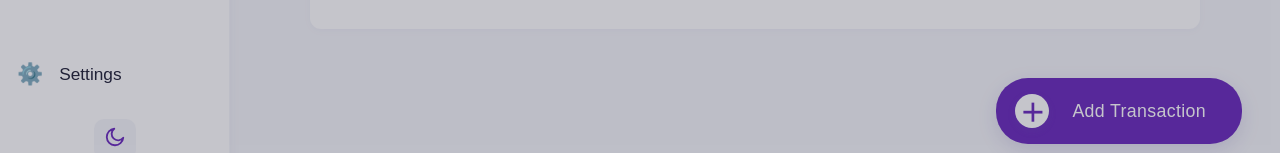
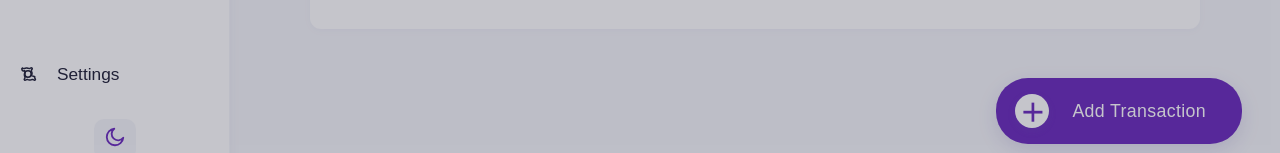
Before and after one commit to Workflow-Manager-admin/financeflow-23329-817ab18b, a React (Create React App) app in the folder financeflow/: page / in a window 1280 px wide. Shown: the part 618-771 px from the top of the page. Built offline with nearby package versions, Linux system fonts and the light colour scheme; the HTML template or start-up script is replaced by a standard one.

Commit message:
Auto-commit: Changes as of 2025-05-30T04:00:05.558634+00:00

```diff
--- a/financeflow/src/components/Sidebar.js
+++ b/financeflow/src/components/Sidebar.js
@@ -40,8 +40,11 @@ const icons = {
     </svg>
   ),
   settings: (
-    // Gear emoji for improved clarity and recognizability
-    <span role="img" aria-label="Settings" style={{ fontSize: 21, display: 'inline-block', verticalAlign: 'middle', marginTop: -1, lineHeight: 1 }}>⚙️</span>
+    // Modern minimal SVG gear icon matching the visual style of sidebar icons
+    <svg viewBox="0 0 24 24" width="22" height="22" fill="none" stroke="currentColor" strokeWidth="1.7" strokeLinecap="round" strokeLinejoin="round" aria-hidden="true">
+      <circle cx="12" cy="12" r="3.5" />
+      <path d="M19.4 15a2 2 0 0 0 .4 2.1l.02.02a1 1 0 0 1-1.41 1.41l-.02-.02a2 2 0 0 0-2.1-.41c-.6.29-1.25.47-1.88.52-.13.01-.27.01-.41.01-.14 0-.28 0-.41-.01a7.2 7.2 0 0 1-1.88-.52 2 2 0 0 0-2.1.41l-.02.02a1 1 0 0 1-1.41-1.41l.02-.02a2 2 0 0 0 .41-2.1c-.29-.6-.47-1.25-.52-1.88a2.3 2.3 0 0 1-.01-.41c0-.14 0-.28.01-.41.05-.63.23-1.28.52-1.88a2 2 0 0 0-.41-2.1l-.02-.02A1 1 0 0 1 6.03 5.45l.02.02a2 2 0 0 0 2.1.41c.6-.29 1.25-.47 1.88-.52.13-.01.27-.01.41-.01.14 0 .28 0 .41.01.63.05 1.28.23 1.88.52a2 2 0 0 0 2.1-.41l.02-.02a1 1 0 1 1 1.41 1.41l-.02.02a2 2 0 0 0-.41 2.1c.29.6.47 1.25.52 1.88.01.13.01.27.01.41 0 .14 0 .28-.01.41-.05.63-.23 1.28-.52 1.88z" />
+    </svg>
   ),
 };
 
```
Also changed, not shown: 2 other files (tests, documents, lock files or other folders).
